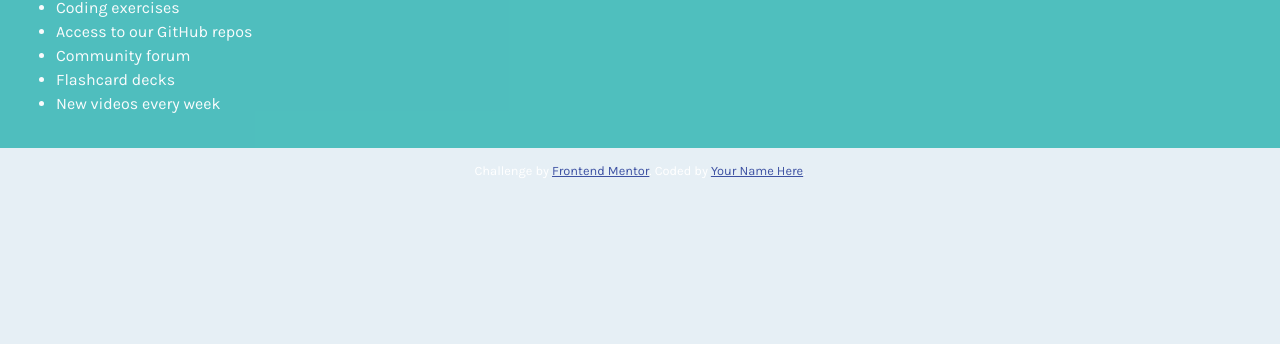
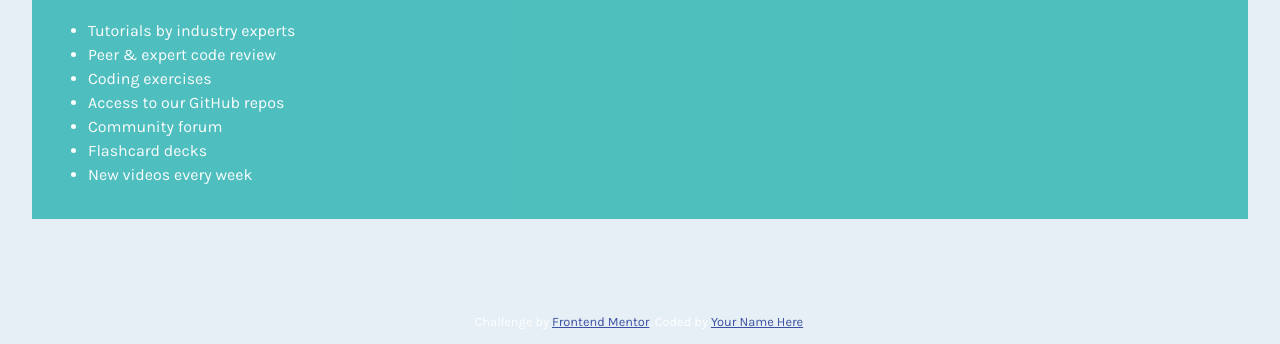
Before and after one commit to XenoMee/Single-Price-Grid-Component-No-Flexbox-, a plain HTML site: page index.html in a window 1280 px wide. Shown: the part 652-996 px from the top of the page. Before the commit the page ends 845 px from the top, so only its background shows below. Drawn offline with Linux system fonts and the light colour scheme.

Commit message:
add padding inside container

```diff
--- a/style.css
+++ b/style.css
@@ -27,6 +27,7 @@ body{
     min-height: 100svh;
     display: grid;
     grid-template-rows: repeat(2, 1fr);
+    padding: 5rem 2rem;
 }
 
 .card{
```
